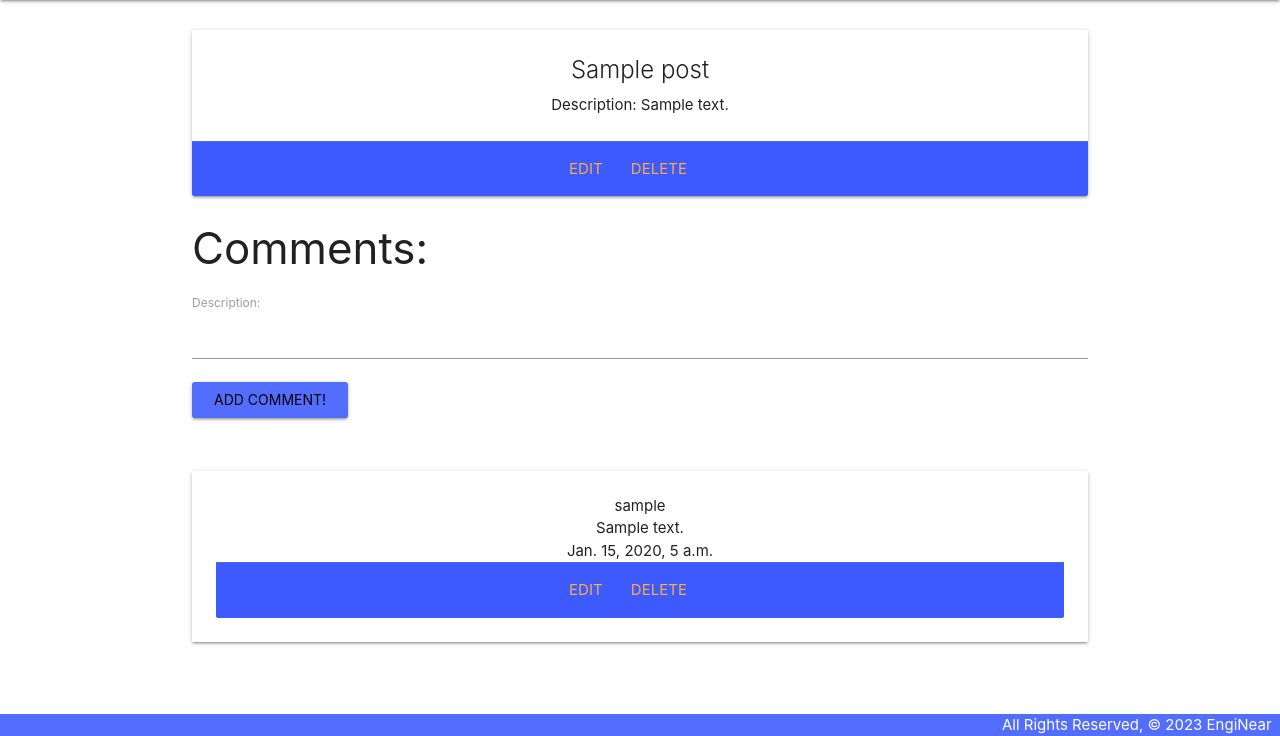
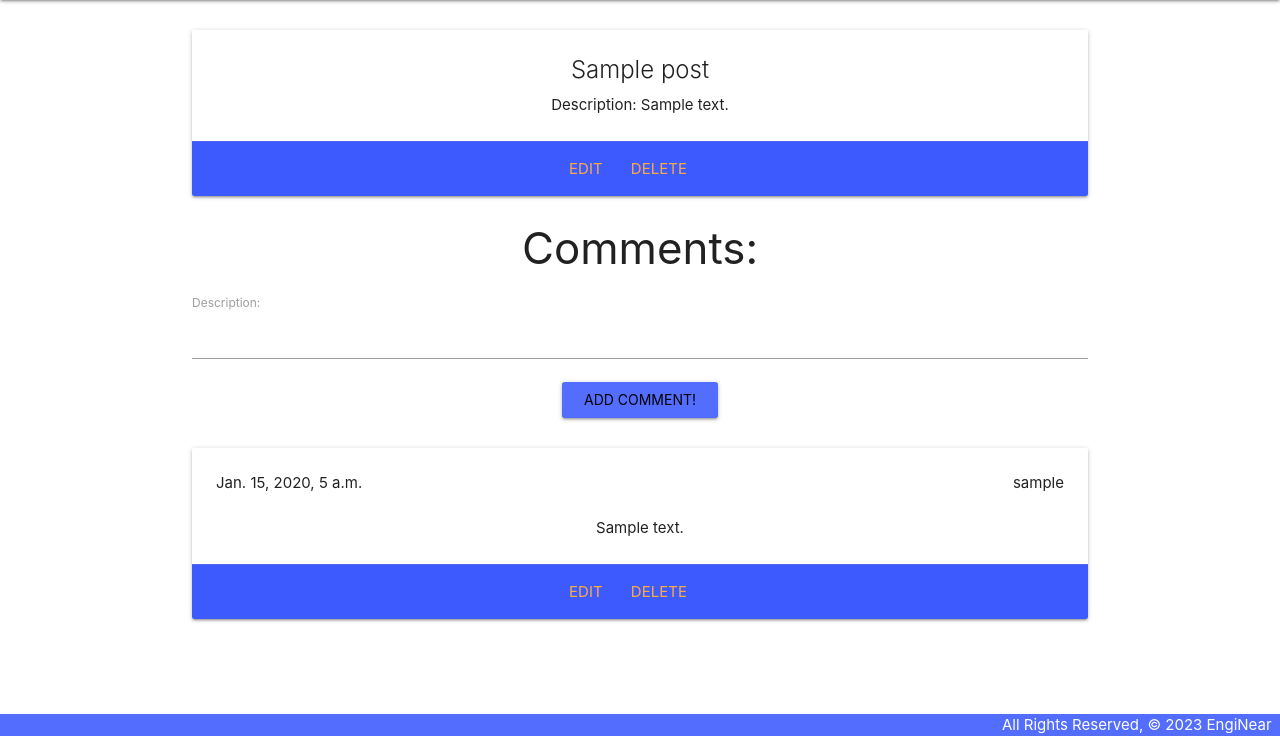
Before and after one commit to skullington4/enginear, a Django app: page /posts/1/ in a window 1280 px wide. Shown: the part 64-800 px from the top of the page. Run offline with Django 4.2, Linux system fonts and the light colour scheme; a user stored in the database is signed in; tables that the repository leaves empty hold one stand-in row (values such as "Sample post").

Commit message:
Button and card styling

```diff
--- a/main_app/templates/home.html
+++ b/main_app/templates/home.html
@@ -1,8 +1,6 @@
 {% extends 'base.html' %}
 
 {% block content %}
-<br>
-<br>
 <br>
 <div class="center">
     <h1>Welcome to EngiNear</h1>
--- a/main_app/templates/main_app/post_form.html
+++ b/main_app/templates/main_app/post_form.html
@@ -7,6 +7,7 @@
         {{ form.as_table }}
     </table>
     <input type="submit" value="Submit!" class="waves-effect waves-light btn indigo accent-2">
+    <a href="{% url 'detail' comment.id %}">Cancel</a>
 </form>
 
 {% endblock %}
--- a/main_app/templates/seekhelp/detail.html
+++ b/main_app/templates/seekhelp/detail.html
@@ -10,28 +10,38 @@
             </div>
             {% if user_id == post.user_id %}
             <div class="card-action indigo accent-3">
-                <a href="{% url 'post_update' post.id %}">Edit</a>
-                <a href="{% url 'post_delete' post.id %}">Delete</a>
+                    <a href="{% url 'post_update' post.id %}">Edit</a>
+                    <a href="{% url 'post_delete' post.id %}">Delete</a>
+                </div>
             </div>
             {% endif %}
         </div>
-        <h3>Comments: </h3>
+        <h3 class="center">Comments:</h3>
+
         <form action="{% url 'add_comment' post.id %}" method="POST">
             {% csrf_token %}
             {{ comment_form.as_p }}
-            <input type="submit" value="Add Comment!" class="waves-effect waves-light btn indigo accent-2">
+            <div class="center">
+                <input type="submit" value="Add Comment!" class="waves-effect waves-light btn indigo accent-2">
+            </div>
         </form>
-        <br><br>
+        <br>
         {% for comment in post.comment_set.all %}
+        <div class="column">
+        <div class="col s6">
         <div class="card center">
             <div class="card-content">
-                <div>{{comment.user}}</div>
+                <div class="left">{{comment.timestamp}}</div>
+                <div class="right">{{comment.user}}</div>
+                <br>
+                <br>
                 <div>{{comment.description}}</div>
-                <div>{{comment.timestamp}}</div>
                 {% if user_id == comment.user_id %}
+                </div>
                 <div class="card-action indigo accent-3">
-                    <a href="{% url 'comment_update' post.id comment.id %}">Edit</a>
-                    <a href="{% url 'comment_delete' post.id  comment.id %}">Delete</a>
+                    <a href="{% url 'comment_update' post.id comment.id %}">EDIT</a>
+                    <a href="{% url 'comment_delete' post.id  comment.id %}">DELETE</a>
+                </div>
                 </div>
                 {% endif %}
             </div>
```
Also changed, not shown: main_app/templates/main_app/comment_confirm_delete.html (+7 -3 lines), main_app/templates/main_app/comment_form.html (+6 -2 lines).
